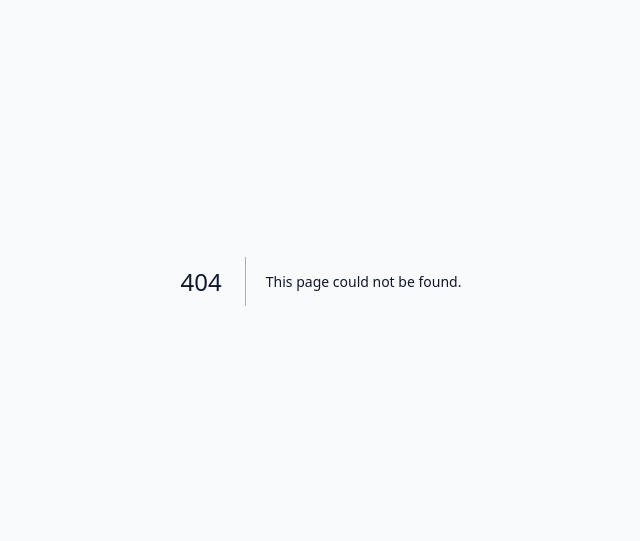
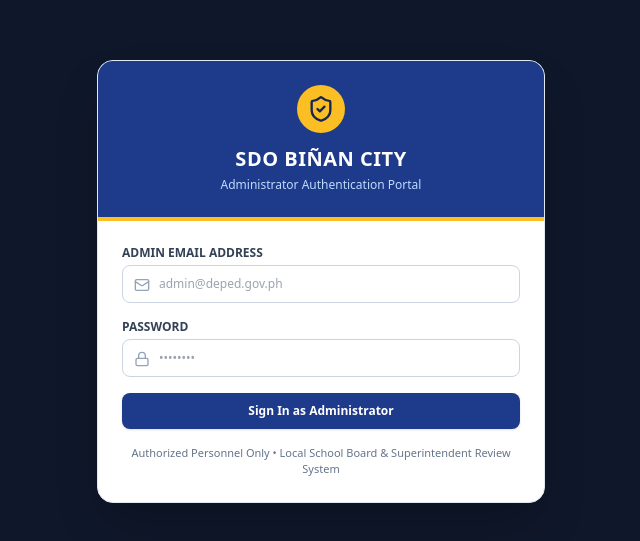
Before and after one commit to sdobinancity2026-eng/sdo-binan-wfp-system, a Next.js app: page /login in a window 1280 px wide. Before the commit this address had no page. Shown: the part 119-660 px from the top of the page, without its empty margins (319-959 px from the left). Built offline with nearby package versions, Linux system fonts and the light colour scheme.

Commit message:
Implement Supabase Auth and Role-Based Access Control for Division Admins

```diff
--- /dev/null
+++ b/src/app/login/page.tsx
@@ -0,0 +1,119 @@
+'use client';
+
+import { useState, FormEvent } from 'react';
+import { useRouter } from 'next/navigation';
+import { supabase } from '@/lib/supabaseClient';
+import { Lock, Mail, AlertCircle, ShieldCheck } from 'lucide-react';
+
+export default function LoginPage() {
+  const router = useRouter();
+  const [email, setEmail] = useState('');
+  const [password, setPassword] = useState('');
+  const [loading, setLoading] = useState(false);
+  const [errorMsg, setErrorMsg] = useState<string | null>(null);
+
+  async function handleLogin(e: FormEvent) {
+    e.preventDefault();
+    setLoading(true);
+    setErrorMsg(null);
+
+    const { data, error } = await supabase.auth.signInWithPassword({
+      email: email.trim(),
+      password,
+    });
+
+    if (error) {
+      setErrorMsg(error.message);
+      setLoading(false);
+      return;
+    }
+
+    if (data.user) {
+      // Fetch user profile to verify role
+      const { data: profile } = await supabase
+        .from('profiles')
+        .select('role')
+        .eq('id', data.user.id)
+        .single();
+
+      if (profile && profile.role !== 'admin') {
+        setErrorMsg('Access Restricted: Only Division Administrators can access this portal.');
+        await supabase.auth.signOut();
+        setLoading(false);
+        return;
+      }
+
+      router.push('/');
+      router.refresh();
+    }
+  }
+
+  return (
+    <div className="min-h-screen bg-slate-900 flex items-center justify-center p-4">
+      <div className="bg-white rounded-2xl shadow-2xl border border-slate-200 w-full max-w-md overflow-hidden">
+        <div className="bg-blue-900 text-white p-6 text-center border-b-4 border-amber-400">
+          <div className="w-12 h-12 bg-amber-400 text-blue-950 rounded-full flex items-center justify-center mx-auto mb-3 font-black">
+            <ShieldCheck className="w-7 h-7" />
+          </div>
+          <h1 className="text-xl font-extrabold tracking-wide">SDO BIÑAN CITY</h1>
+          <p className="text-xs text-blue-200 mt-1">Administrator Authentication Portal</p>
+        </div>
+
+        <form onSubmit={handleLogin} className="p-6 space-y-4">
+          {errorMsg && (
+            <div className="p-3 bg-rose-50 border border-rose-200 rounded-lg text-rose-700 text-xs flex items-center gap-2">
+              <AlertCircle className="w-4 h-4 shrink-0 text-rose-600" />
+              <span>{errorMsg}</span>
+            </div>
+          )}
+
+          <div>
+            <label className="block text-xs font-bold text-slate-700 uppercase mb-1">
+              Admin Email Address
+            </label>
+            <div className="relative">
+              <Mail className="w-4 h-4 absolute left-3 top-3 text-slate-400" />
+              <input
+                type="email"
+                required
+                placeholder="admin@deped.gov.ph"
+                value={email}
+                onChange={(e) => setEmail(e.target.value)}
+                className="w-full pl-9 pr-3 py-2.5 border border-slate-300 rounded-lg text-xs focus:outline-none focus:ring-2 focus:ring-blue-800"
+              />
+            </div>
+          </div>
+
+          <div>
+            <label className="block text-xs font-bold text-slate-700 uppercase mb-1">
+              Password
+            </label>
+            <div className="relative">
+              <Lock className="w-4 h-4 absolute left-3 top-3 text-slate-400" />
+              <input
+                type="password"
+                required
+                placeholder="••••••••"
+                value={password}
+                onChange={(e) => setPassword(e.target.value)}
+                className="w-full pl-9 pr-3 py-2.5 border border-slate-300 rounded-lg text-xs focus:outline-none focus:ring-2 focus:ring-blue-800"
+              />
+            </div>
+          </div>
+
+          <button
+            type="submit"
+            disabled={loading}
+            className="w-full py-2.5 bg-blue-900 hover:bg-blue-800 text-white rounded-lg text-xs font-bold transition shadow disabled:opacity-50 mt-2"
+          >
+            {loading ? 'Authenticating...' : 'Sign In as Administrator'}
+          </button>
+
+          <p className="text-[11px] text-center text-slate-500 mt-4">
+            Authorized Personnel Only • Local School Board & Superintendent Review System
+          </p>
+        </form>
+      </div>
+    </div>
+  );
+}
--- a/src/app/page.tsx
+++ b/src/app/page.tsx
@@ -1,14 +1,20 @@
 'use client';
 
 import { useEffect, useState, FormEvent, useMemo } from 'react';
+import { useRouter } from 'next/navigation';
 import { supabase } from '@/lib/supabaseClient';
 import { WFPItem, Department } from '@/types/wfp';
-import { RefreshCw, BarChart2, Plus, X, CheckCircle, AlertCircle, Search, Filter, RotateCcw, Download, CheckCircle2, Clock, FileText, ChevronRight, AlertTriangle } from 'lucide-react';
+import { RefreshCw, BarChart2, Plus, X, CheckCircle, AlertCircle, Search, Filter, RotateCcw, Download, CheckCircle2, Clock, FileText, ChevronRight, AlertTriangle, LogOut, ShieldAlert, UserCheck } from 'lucide-react';
 
 export default function AdminDashboard() {
+  const router = useRouter();
   const [wfps, setWfps] = useState<WFPItem[]>([]);
   const [departments, setDepartments] = useState<Department[]>([]);
   const [loading, setLoading] = useState(true);
+
+  // User Auth & Role State
+  const [currentUser, setCurrentUser] = useState<any>(null);
+  const [userRole, setUserRole] = useState<string | null>(null);
 
   // Search & Filter State
   const [searchQuery, setSearchQuery] = useState('');
@@ -38,12 +44,33 @@
   const [target, setTarget] = useState('');
 
   useEffect(() => {
-    fetchData();
+    checkSessionAndFetchData();
   }, []);
 
-  async function fetchData() {
+  async function checkSessionAndFetchData() {
     setLoading(true);
 
+    // 1. Get current user session
+    const { data: { session } } = await supabase.auth.getSession();
+    if (session?.user) {
+      setCurrentUser(session.user);
+
+      // Fetch role
+      const { data: profile } = await supabase
+        .from('profiles')
+        .select('role')
+        .eq('id', session.user.id)
+        .single();
+
+      if (profile) {
+        setUserRole(profile.role);
+      }
+    } else {
+      setCurrentUser(null);
+      setUserRole(null);
+    }
+
+    // 2. Fetch departments
     const { data: deptData } = await supabase.from('departments').select('*');
     if (deptData) {
       setDepartments(deptData);
@@ -52,6 +79,7 @@
       }
     }
 
+    // 3. Fetch WFPs
     const { data: wfpData, error } = await supabase
       .from('wfps')
       .select('*, departments(code, name), profiles(full_name)')
@@ -63,14 +91,28 @@
     setLoading(false);
   }
 
+  async function handleSignOut() {
+    await supabase.auth.signOut();
+    setCurrentUser(null);
+    setUserRole(null);
+    router.refresh();
+  }
+
   async function handleStatusChange(id: string, newStatus: string) {
+    if (userRole !== 'admin') {
+      alert('Unauthorized Action: Only Division Administrators can approve or update submission statuses.');
+      return;
+    }
+
     const { error } = await supabase
       .from('wfps')
       .update({ status: newStatus, updated_at: new Date().toISOString() })
       .eq('id', id);
 
-    if (!error) {
-      fetchData();
+    if (error) {
+      alert(`Update failed: ${error.message}`);
+    } else {
+      checkSessionAndFetchData();
       if (selectedWfpForTracking && selectedWfpForTracking.id === id) {
         setSelectedWfpForTracking((prev) => prev ? { ...prev, status: newStatus } : null);
       }
@@ -109,6 +151,7 @@
         leading_indicator: leadingIndicator.trim(),
         lagging_indicator: laggingIndicator.trim(),
         target: target.trim(),
+        user_id: currentUser?.id || null,
       },
     ]);
 
@@ -126,7 +169,7 @@
       setLeadingIndicator('');
       setLaggingIndicator('');
       setTarget('');
-      fetchData();
+      checkSessionAndFetchData();
 
       setTimeout(() => {
         setIsModalOpen(false);
@@ -178,22 +221,10 @@
     if (filteredWfps.length === 0) return;
 
     const headers = [
-      'PPA Title',
-      'Department Code',
-      'Department Name',
-      'AIP Code',
-      'Focal Person',
-      'Allocated Budget (PHP)',
-      'Obligated Budget (PHP)',
-      'Disbursed Budget (PHP)',
-      'BUR Obligation Rate (%)',
-      'Status',
-      'Evidence of Success',
-      'KPI',
-      'Leading Indicator',
-      'Lagging Indicator',
-      'Target',
-      'Created Date'
+      'PPA Title', 'Department Code', 'Department Name', 'AIP Code',
+      'Focal Person', 'Allocated Budget (PHP)', 'Obligated Budget (PHP)',
+      'Disbursed Budget (PHP)', 'BUR Obligation Rate (%)', 'Status',
+      'Evidence of Success', 'KPI', 'Leading Indicator', 'Lagging Indicator', 'Target', 'Created Date'
     ];
 
     const rows = filteredWfps.map((wfp) => {
@@ -208,10 +239,7 @@
         `"${(wfp.departments?.name || '').replace(/"/g, '""')}"`,
         `"${wfp.aip_code || ''}"`,
         `"${(wfp.profiles?.full_name || 'Unassigned').replace(/"/g, '""')}"`,
-        allocated,
-        obligated,
-        disbursed,
-        `${burRate}%`,
+        allocated, obligated, disbursed, `${burRate}%`,
         `"${wfp.status || ''}"`,
         `"${(wfp.evidence_of_success || '').replace(/"/g, '""')}"`,
         `"${(wfp.kpi || '').replace(/"/g, '""')}"`,
@@ -241,49 +269,16 @@
   const burObligation = totalAllocated > 0 ? ((totalObligated / totalAllocated) * 100).toFixed(1) : '0';
   const burDisbursement = totalObligated > 0 ? ((totalDisbursed / totalObligated) * 100).toFixed(1) : '0';
 
-  // Helper for tracking steps
   const getTimelineSteps = (status: string) => {
     const isNeedsRevision = status === 'Needs Revision';
     const isApproved = status === 'Approved';
 
     return [
-      {
-        id: 1,
-        title: 'Draft Submitted',
-        description: 'WFP Proposal submitted by Focal Person',
-        completed: true,
-        current: false,
-      },
-      {
-        id: 2,
-        title: 'Division Review',
-        description: 'Under review by Section Chief & Admin',
-        completed: isApproved || status === 'For Review' || isNeedsRevision,
-        current: status === 'For Review',
-        failed: isNeedsRevision,
-        failedMsg: 'Returned for Revision'
-      },
-      {
-        id: 3,
-        title: 'AIP & Budget Verification',
-        description: 'Checked against Annual Implementation Plan & Local School Board Budget',
-        completed: isApproved,
-        current: false,
-      },
-      {
-        id: 4,
-        title: 'Superintendent Final Approval',
-        description: 'Signed & Approved by Division Schools Superintendent',
-        completed: isApproved,
-        current: false,
-      },
-      {
-        id: 5,
-        title: 'Obligation & Disbursement',
-        description: 'Implementation phase & financial liquidation',
-        completed: isApproved && Number(selectedWfpForTracking?.total_disbursed || 0) > 0,
-        current: isApproved && Number(selectedWfpForTracking?.total_disbursed || 0) === 0,
-      }
+      { id: 1, title: 'Draft Submitted', description: 'WFP Proposal submitted by Focal Person', completed: true, current: false },
+      { id: 2, title: 'Division Review', description: 'Under review by Section Chief & Admin', completed: isApproved || status === 'For Review' || isNeedsRevision, current: status === 'For Review', failed: isNeedsRevision, failedMsg: 'Returned for Revision' },
+      { id: 3, title: 'AIP & Budget Verification', description: 'Checked against Annual Implementation Plan & Local School Board Budget', completed: isApproved, current: false },
+      { id: 4, title: 'Superintendent Final Approval', description: 'Signed & Approved by Division Schools Superintendent', completed: isApproved, current: false },
+      { id: 5, title: 'Obligation & Disbursement', description: 'Implementation phase & financial liquidation', completed: isApproved && Number(selectedWfpForTracking?.total_disbursed || 0) > 0, current: isApproved && Number(selectedWfpForTracking?.total_disbursed || 0) === 0 }
     ];
   };
 
@@ -297,30 +292,74 @@
             <p className="text-xs text-blue-200">Department of Education • Region IV-A CALABARZON</p>
           </div>
           <div className="flex items-center gap-3">
+            {currentUser ? (
+              <div className="flex items-center gap-3 bg-blue-950 px-3 py-1.5 rounded-lg border border-blue-800">
+                <div className="text-right">
+                  <p className="text-xs font-bold text-amber-400 flex items-center justify-end gap-1">
+                    <UserCheck className="w-3.5 h-3.5" /> {currentUser.email}
+                  </p>
+                  <p className="text-[10px] uppercase tracking-wider text-blue-300 font-bold">
+                    Role: <span className="text-emerald-400">{userRole || 'Admin'}</span>
+                  </p>
+                </div>
+                <button
+                  onClick={handleSignOut}
+                  title="Sign Out"
+                  className="bg-rose-600 hover:bg-rose-700 text-white p-1.5 rounded transition"
+                >
+                  <LogOut className="w-4 h-4" />
+                </button>
+              </div>
+            ) : (
+              <button
+                onClick={() => router.push('/login')}
+                className="flex items-center gap-1.5 bg-amber-500 hover:bg-amber-600 text-blue-950 font-bold text-xs px-3.5 py-2 rounded-md shadow transition"
+              >
+                Admin Sign In
+              </button>
+            )}
+
             <button
               onClick={handleExportCSV}
               disabled={filteredWfps.length === 0}
               className="flex items-center gap-1.5 bg-emerald-600 hover:bg-emerald-700 disabled:opacity-50 text-white font-bold text-xs px-3 py-2 rounded-md shadow transition"
             >
-              <Download className="w-4 h-4" /> Export Report (CSV)
+              <Download className="w-4 h-4" /> Export CSV
             </button>
             <button
               onClick={() => setIsModalOpen(true)}
-              className="flex items-center gap-1.5 bg-amber-500 hover:bg-amber-600 text-blue-950 font-bold text-xs px-3.5 py-2 rounded-md shadow transition"
+              className="flex items-center gap-1.5 bg-blue-800 hover:bg-blue-700 text-white font-bold text-xs px-3.5 py-2 rounded-md shadow transition border border-blue-700"
             >
-              <Plus className="w-4 h-4 stroke-[3]" /> Submit New WFP
+              <Plus className="w-4 h-4 stroke-[3]" /> Submit WFP
             </button>
             <button
-              onClick={fetchData}
+              onClick={checkSessionAndFetchData}
               className="flex items-center gap-2 bg-blue-800 hover:bg-blue-700 text-xs px-3 py-2 rounded-md font-medium transition"
             >
-              <RefreshCw className="w-4 h-4" /> Sync Data
+              <RefreshCw className="w-4 h-4" /> Sync
             </button>
           </div>
         </div>
       </header>
 
       <main className="max-w-7xl mx-auto px-6 py-8">
+        {!currentUser && (
+          <div className="mb-6 p-4 bg-amber-50 border border-amber-200 rounded-xl text-amber-900 text-xs flex items-center justify-between shadow-sm">
+            <div className="flex items-center gap-2">
+              <ShieldAlert className="w-5 h-5 text-amber-600 shrink-0" />
+              <span>
+                <strong>Public View Mode:</strong> You are currently viewing public WFP tracking data. Only authenticated <strong>Division Administrators</strong> can approve or revise submission statuses.
+              </span>
+            </div>
+            <button
+              onClick={() => router.push('/login')}
+              className="px-3 py-1.5 bg-amber-600 text-white rounded font-bold text-xs hover:bg-amber-700 transition"
+            >
+              Admin Login
+            </button>
+          </div>
+        )}
+
         <div className="mb-6 flex justify-between items-center">
           <h2 className="text-lg font-bold text-slate-800 flex items-center gap-2">
             <BarChart2 className="w-5 h-5 text-blue-900" /> Executive Overview
@@ -352,7 +391,7 @@
           </div>
         </div>
 
-        {/* Filter & Search Bar */}
+        {/* Filter Bar */}
         <div className="bg-white rounded-xl border border-slate-200 shadow-sm p-4 mb-6">
           <div className="flex items-center gap-2 mb-3 pb-2 border-b border-slate-100 text-xs font-bold text-slate-700 uppercase tracking-wider">
             <Filter className="w-4 h-4 text-blue-900" /> Search & Filter Submissions
@@ -417,7 +456,6 @@
             <div className="md:col-span-1 flex justify-end">
               <button
                 onClick={resetFilters}
-                title="Reset Filters"
                 className="w-full flex items-center justify-center gap-1 px-3 py-2 bg-slate-100 hover:bg-slate-200 text-slate-700 rounded-lg text-xs font-semibold transition"
               >
                 <RotateCcw className="w-3.5 h-3.5" /> Reset
@@ -453,7 +491,7 @@
                     <th className="p-4">Leading Indicator</th>
                     <th className="p-4">Lagging Indicator</th>
                     <th className="p-4">Target</th>
-                    <th className="p-4 text-center">Action</th>
+                    <th className="p-4 text-center">Admin Actions</th>
                   </tr>
                 </thead>
                 <tbody className="divide-y divide-slate-100">
@@ -514,20 +552,24 @@
                           <td className="p-4 text-xs text-slate-600 max-w-xs truncate">{wfp.lagging_indicator || '-'}</td>
                           <td className="p-4 text-xs text-slate-600 max-w-xs truncate">{wfp.target || '-'}</td>
                           <td className="p-4 text-center">
+                            {userRole === 'admin' ? (
                               <div className="flex justify-center gap-1">
                                 <button
                                   onClick={() => handleStatusChange(wfp.id, 'Approved')}
-                                className="px-2 py-1 bg-emerald-600 hover:bg-emerald-700 text-white rounded text-xs font-semibold"
+                                  className="px-2 py-1 bg-emerald-600 hover:bg-emerald-700 text-white rounded text-xs font-semibold shadow-sm transition"
                                 >
                                   Approve
                                 </button>
                                 <button
                                   onClick={() => handleStatusChange(wfp.id, 'Needs Revision')}
-                                className="px-2 py-1 bg-amber-600 hover:bg-amber-700 text-white rounded text-xs font-semibold"
+                                  className="px-2 py-1 bg-amber-600 hover:bg-amber-700 text-white rounded text-xs font-semibold shadow-sm transition"
                                 >
                                   Revise
                                 </button>
                               </div>
+                            ) : (
+                              <span className="text-[11px] text-slate-400 italic">Admin Login Required</span>
+                            )}
                           </td>
                         </tr>
                       );
@@ -544,7 +586,6 @@
       {selectedWfpForTracking && (
         <div className="fixed inset-0 z-50 flex items-center justify-center bg-black/60 p-4 backdrop-blur-sm overflow-y-auto">
           <div className="bg-white rounded-2xl shadow-2xl border border-slate-200 w-full max-w-2xl overflow-hidden animate-in fade-in zoom-in duration-150">
-            {/* Shopee Header */}
             <div className="bg-gradient-to-r from-orange-600 to-amber-500 text-white px-6 py-4 flex justify-between items-center shadow-md">
               <div className="flex items-center gap-2">
                 <FileText className="w-6 h-6" />
@@ -562,7 +603,6 @@
             </div>
 
             <div className="p-6 bg-slate-50 space-y-6 max-h-[80vh] overflow-y-auto">
-              {/* Product Info Card */}
               <div className="bg-white p-4 rounded-xl border border-slate-200 shadow-sm flex justify-between items-start">
                 <div>
                   <span className="text-[10px] font-bold uppercase tracking-wider bg-blue-100 text-blue-900 px-2 py-0.5 rounded">
@@ -585,17 +625,14 @@
                 </div>
               </div>
 
-              {/* Progress Stepper Line */}
               <div className="bg-white p-6 rounded-xl border border-slate-200 shadow-sm">
                 <h5 className="text-xs font-extrabold text-slate-500 uppercase tracking-wider mb-6 flex items-center gap-1.5">
                   <Clock className="w-4 h-4 text-orange-500" /> Submission Progress Timeline
                 </h5>
 
                 <div className="relative pl-6 space-y-8 before:absolute before:left-3 before:top-2 before:bottom-2 before:w-0.5 before:bg-slate-200">
-                  {getTimelineSteps(selectedWfpForTracking.status).map((step) => {
-                    return (
+                  {getTimelineSteps(selectedWfpForTracking.status).map((step) => (
                     <div key={step.id} className="relative flex items-start gap-4 group">
-                        {/* Status Icon Marker */}
                       <div className={`absolute -left-6 top-0.5 w-6 h-6 rounded-full flex items-center justify-center text-xs font-bold ring-4 ring-white ${
                         step.failed
                           ? 'bg-rose-600 text-white'
@@ -605,16 +642,9 @@
                           ? 'bg-amber-500 text-white animate-pulse'
                           : 'bg-slate-200 text-slate-500'
                       }`}>
-                          {step.failed ? (
-                            <X className="w-3.5 h-3.5 stroke-[3]" />
-                          ) : step.completed ? (
-                            <CheckCircle2 className="w-3.5 h-3.5 stroke-[3]" />
-                          ) : (
-                            step.id
-                          )}
+                        {step.failed ? <X className="w-3.5 h-3.5 stroke-[3]" /> : step.completed ? <CheckCircle2 className="w-3.5 h-3.5 stroke-[3]" /> : step.id}
                       </div>
 
-                        {/* Step Description */}
                       <div className="flex-1">
                         <div className="flex justify-between items-baseline">
                           <h6 className={`text-sm font-bold ${
@@ -636,14 +666,15 @@
                         )}
                       </div>
                     </div>
-                    );
-                  })}
+                  ))}
                 </div>
               </div>
 
-              {/* Action Buttons inside Tracker */}
+              {/* Action Buttons protected by role */}
               <div className="flex justify-between items-center pt-2">
                 <span className="text-xs text-slate-500">Submitted Date: {selectedWfpForTracking.created_at ? new Date(selectedWfpForTracking.created_at).toLocaleDateString() : 'N/A'}</span>
+
+                {userRole === 'admin' ? (
                   <div className="flex gap-2">
                     <button
                       onClick={() => handleStatusChange(selectedWfpForTracking.id, 'Approved')}
@@ -658,6 +689,11 @@
                       Request Revision
                     </button>
                   </div>
+                ) : (
+                  <span className="text-xs bg-slate-200 text-slate-600 px-3 py-1 rounded font-semibold">
+                    Viewing as Guest / Focal Person
+                  </span>
+                )}
               </div>
             </div>
           </div>
```
Lines whose indentation alone changed are shown as unchanged.
